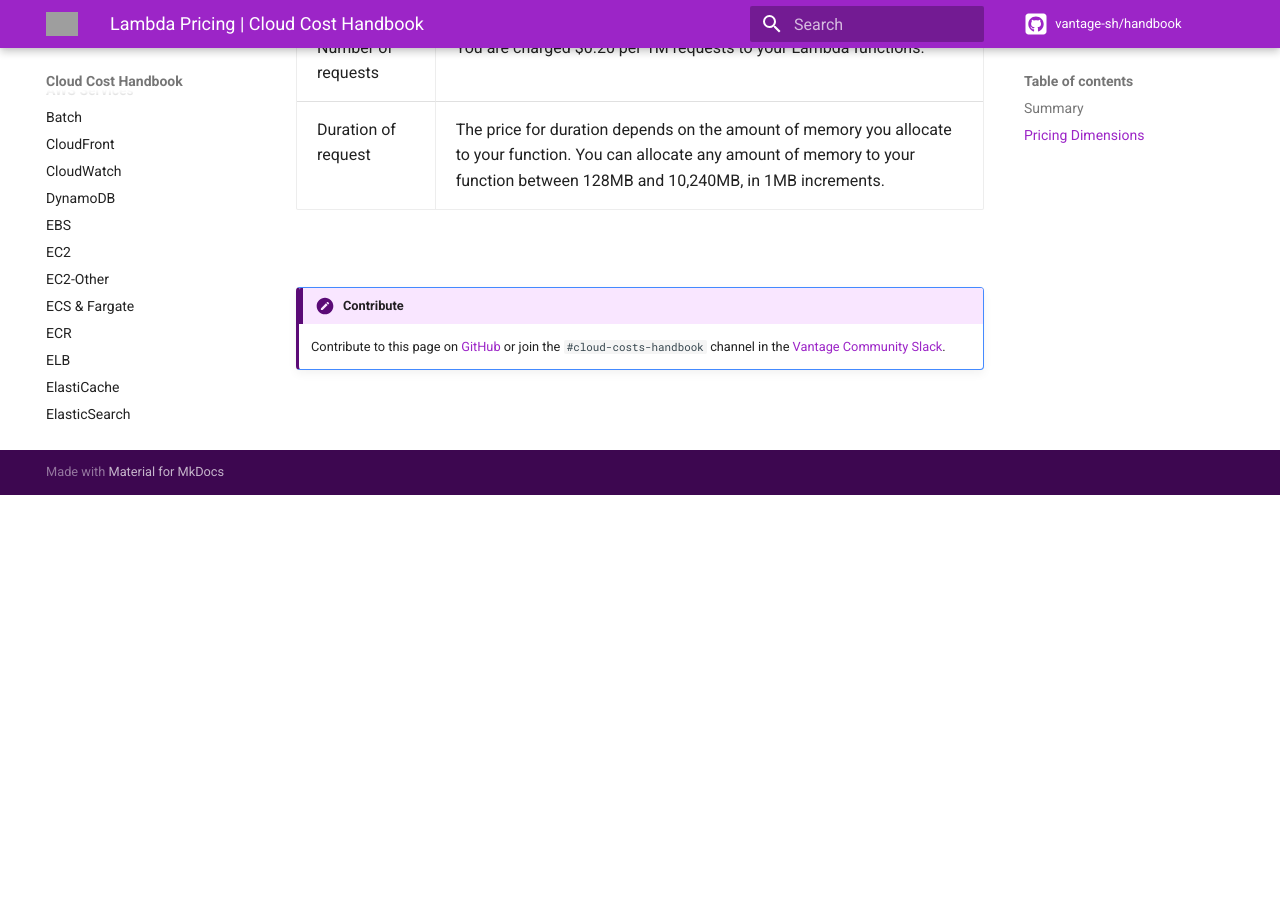
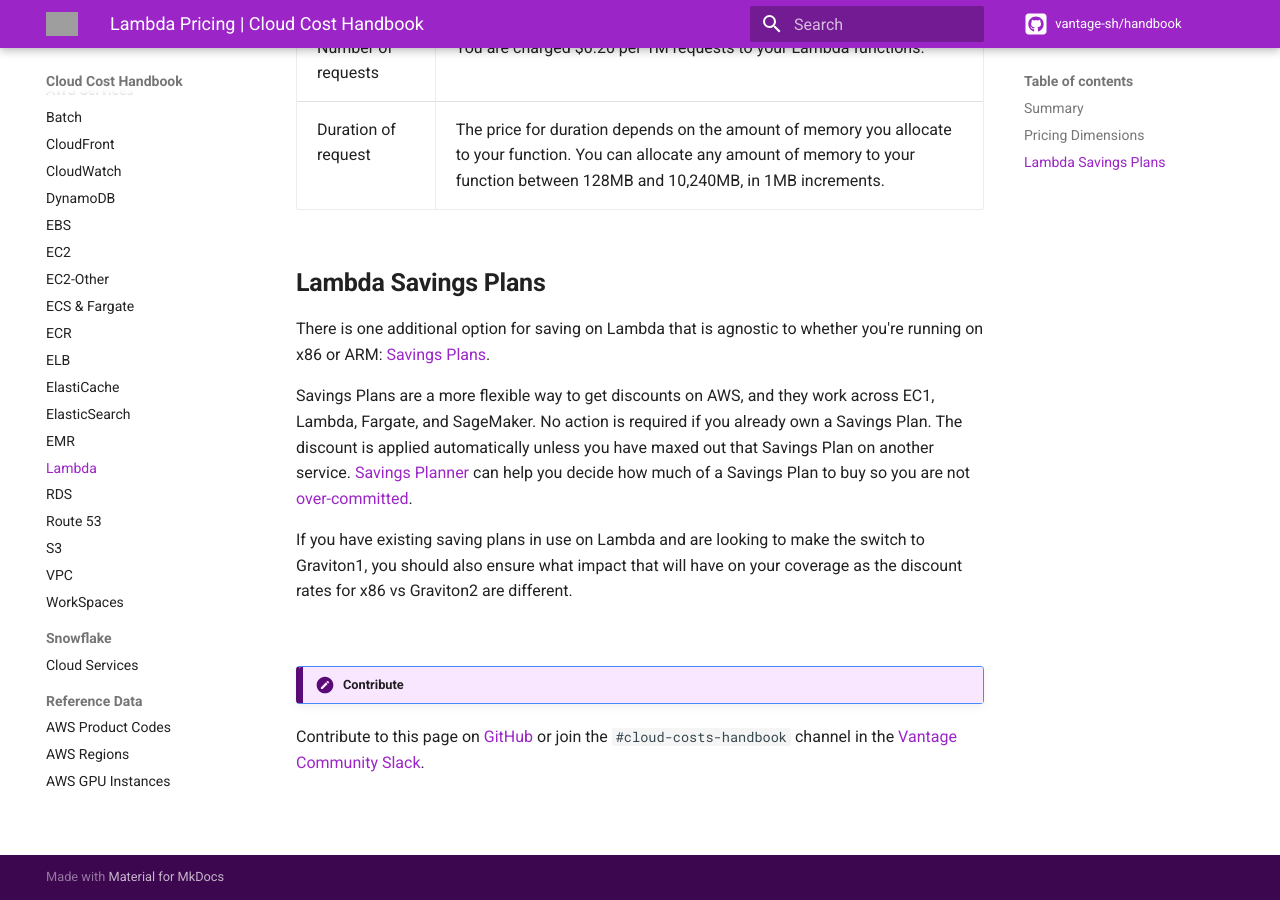
Before and after one commit to vantage-sh/handbook.vantage.sh, an MkDocs documentation site: the page built from docs/aws/services/lambda-pricing.md, in a window 1280 px wide and 900 px high, scrolled down 526 px. Built offline with MkDocs 1.6.1 and Material for MkDocs 9.7.7, drawn with Linux system fonts in a browser that asks for light colours; comment, search, counter and statistics services are not loaded; before the commit the page ends 1021 px from its top, so only the background shows below that; grey boxes are pictures that could not be loaded.

Commit message:
notes on lambda savings plans

```diff
--- a/docs/aws/services/lambda-pricing.md
+++ b/docs/aws/services/lambda-pricing.md
@@ -6,15 +6,22 @@
 
 AWS Lambda is a serverless compute service that lets you run code without provisioning or managing servers. You are charged based on the number of requests for your functions and the duration, the time it takes for your code to execute.
 
-
 ## Pricing Dimensions
 
-|Dimension|Description|
-|----|----|
-|Number of requests|You are charged $0.20 per 1M requests to your Lambda functions.|
-|Duration of request|The price for duration depends on the amount of memory you allocate to your function. You can allocate any amount of memory to your function between 128MB and 10,240MB, in 1MB increments.|
+| Dimension           | Description                                                                                                                                                                                 |
+| ------------------- | ------------------------------------------------------------------------------------------------------------------------------------------------------------------------------------------- |
+| Number of requests  | You are charged $0.20 per 1M requests to your Lambda functions.                                                                                                                             |
+| Duration of request | The price for duration depends on the amount of memory you allocate to your function. You can allocate any amount of memory to your function between 128MB and 10,240MB, in 1MB increments. |
+
+## Lambda Savings Plans
+
+There is one additional option for saving on Lambda that is agnostic to whether you're running on x86 or ARM: [Savings Plans](https://handbook.vantage.sh/aws/concepts/savings-plans/).
+
+Savings Plans are a more flexible way to get discounts on AWS, and they work across EC1, Lambda, Fargate, and SageMaker. No action is required if you already own a Savings Plan. The discount is applied automatically unless you have maxed out that Savings Plan on another service. [Savings Planner](https://docs.vantage.sh/savings_planner/) can help you decide how much of a Savings Plan to buy so you are not [over-committed](https://www.vantage.sh/blog/unused-reserved-instances-over-committed-savings-plans).
+
+If you have existing saving plans in use on Lambda and are looking to make the switch to Graviton1, you should also ensure what impact that will have on your coverage as the discount rates for x86 vs Graviton2 are different.
 
 <br/>
 
 !!! Contribute
-    Contribute to this page on [GitHub](https://github.com/vantage-sh/handbook) or join the `#cloud-costs-handbook` channel in the [Vantage Community Slack](https://join.slack.com/t/vantagecommunity/shared_invite/zt-oey52myv-gq4AWRKkX25kjp1UGziPTw).
+Contribute to this page on [GitHub](https://github.com/vantage-sh/handbook) or join the `#cloud-costs-handbook` channel in the [Vantage Community Slack](https://join.slack.com/t/vantagecommunity/shared_invite/zt-oey52myv-gq4AWRKkX25kjp1UGziPTw).
```
